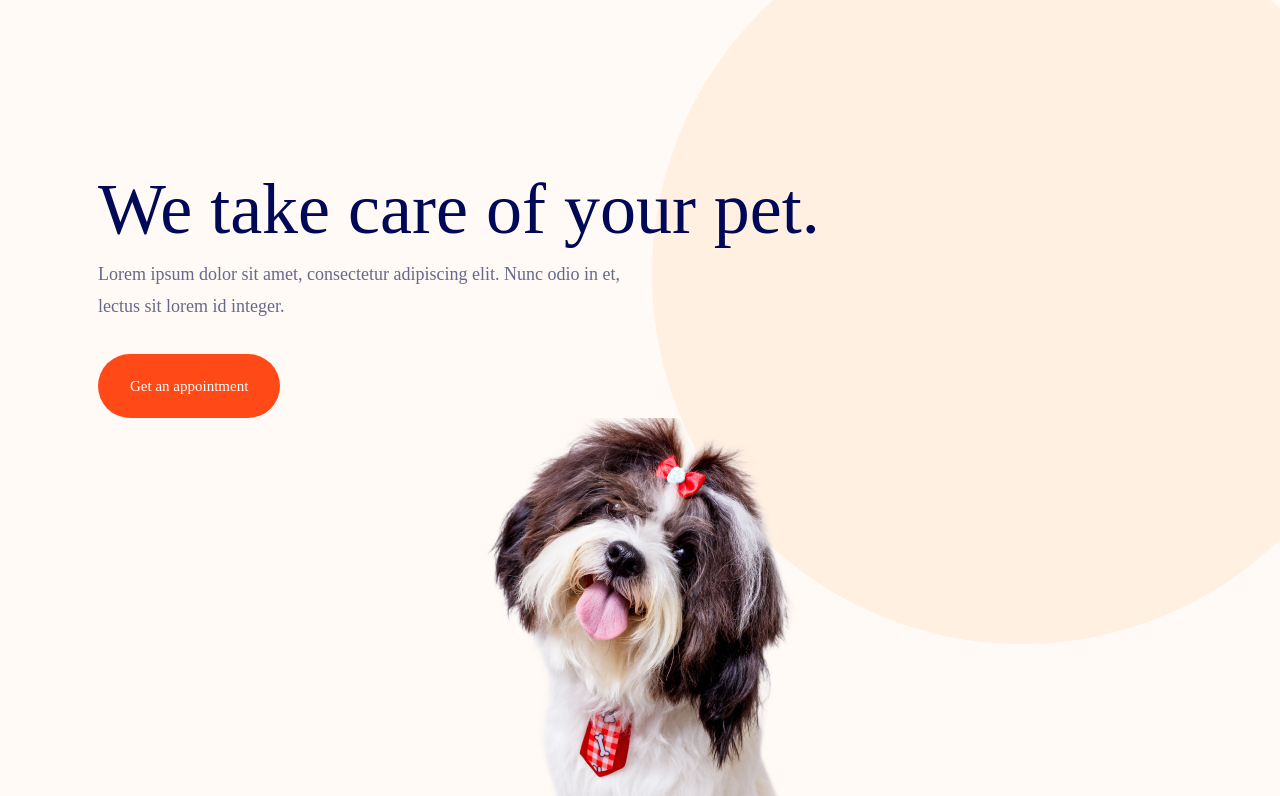
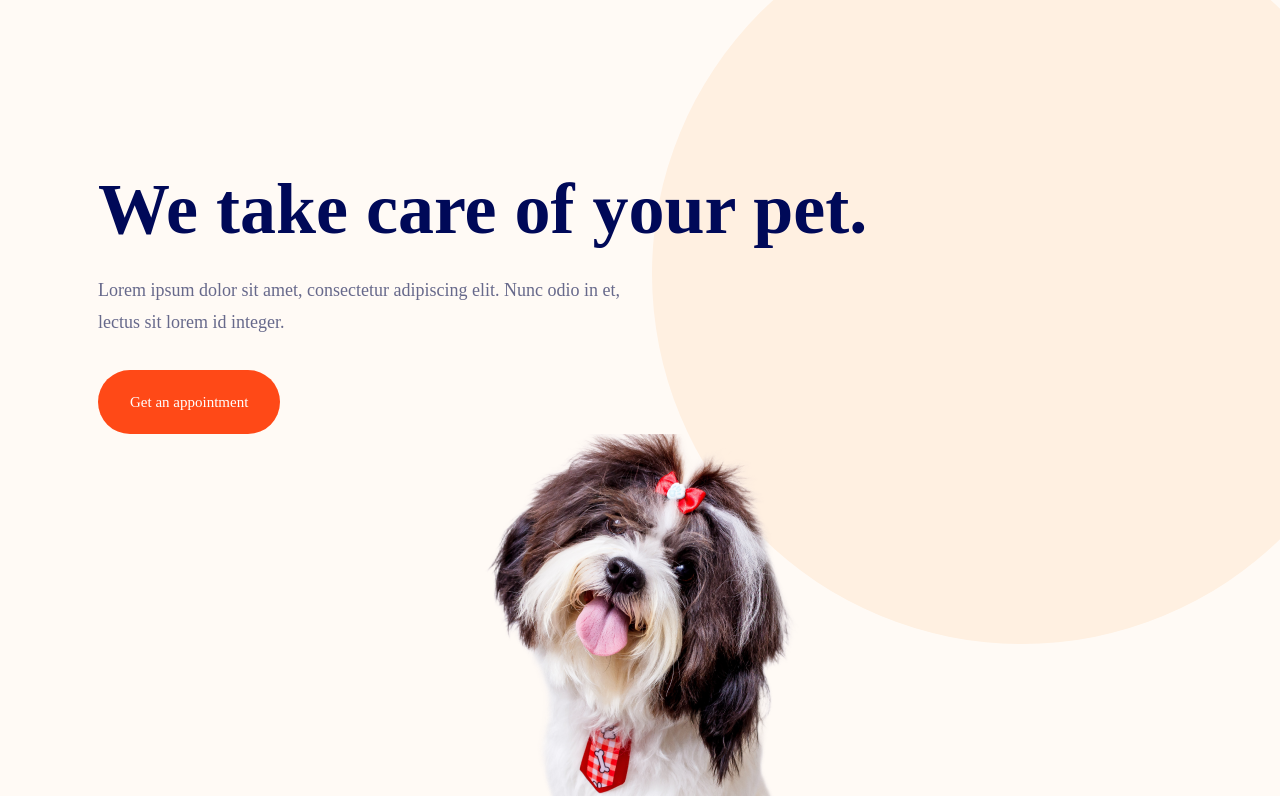
Before and after one commit to zablon-oigo/aws-route53-failover-routing, a React (Vite) app: page / in a window 1280 px wide. Shown: the top 796 px of the page. Built offline with nearby package versions, Linux system fonts and the light colour scheme.

Commit message:
Changed font weight

```diff
--- a/src/components/HeroSlider.jsx
+++ b/src/components/HeroSlider.jsx
@@ -15,7 +15,7 @@ export default function HeroSlider() {
                 <div className="container mx-auto text-center lg:text-left">
                     <div className="">
                         <div className="flex-1">
-                            <h1 className="text-blue text-[36px] leading-tigh lg:text-[72px] lg:leading-[98px] ">
+                            <h1 className="text-blue text-[36px] leading-tigh lg:text-[72px] lg:leading-[98px] font-extrabold mb-4 ">
                                 {title}
                             </h1>
                             <p className="text-base lg:text-[18px] lg:leading-8 max-w-[540px] mb-8 ">
```
